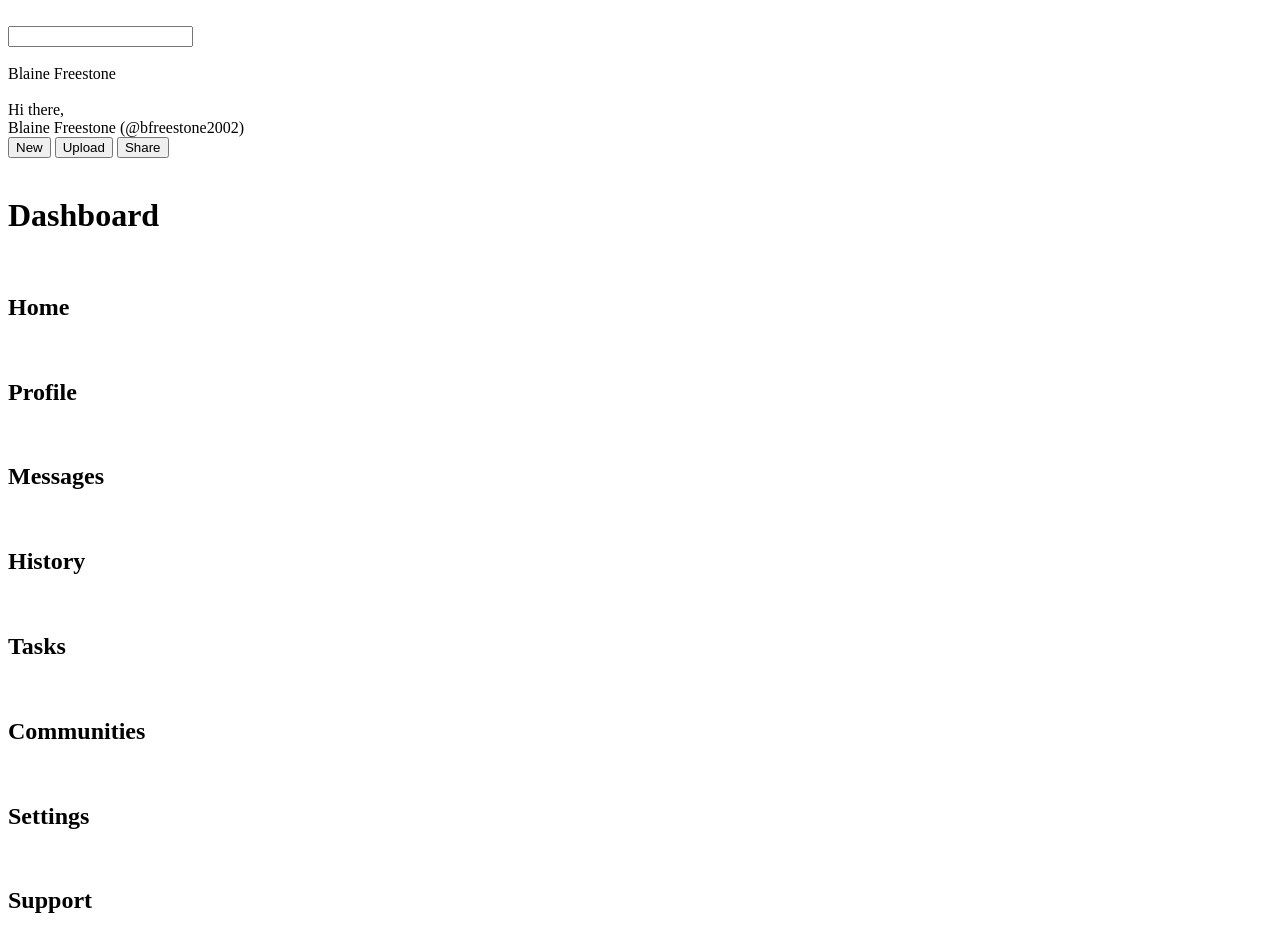
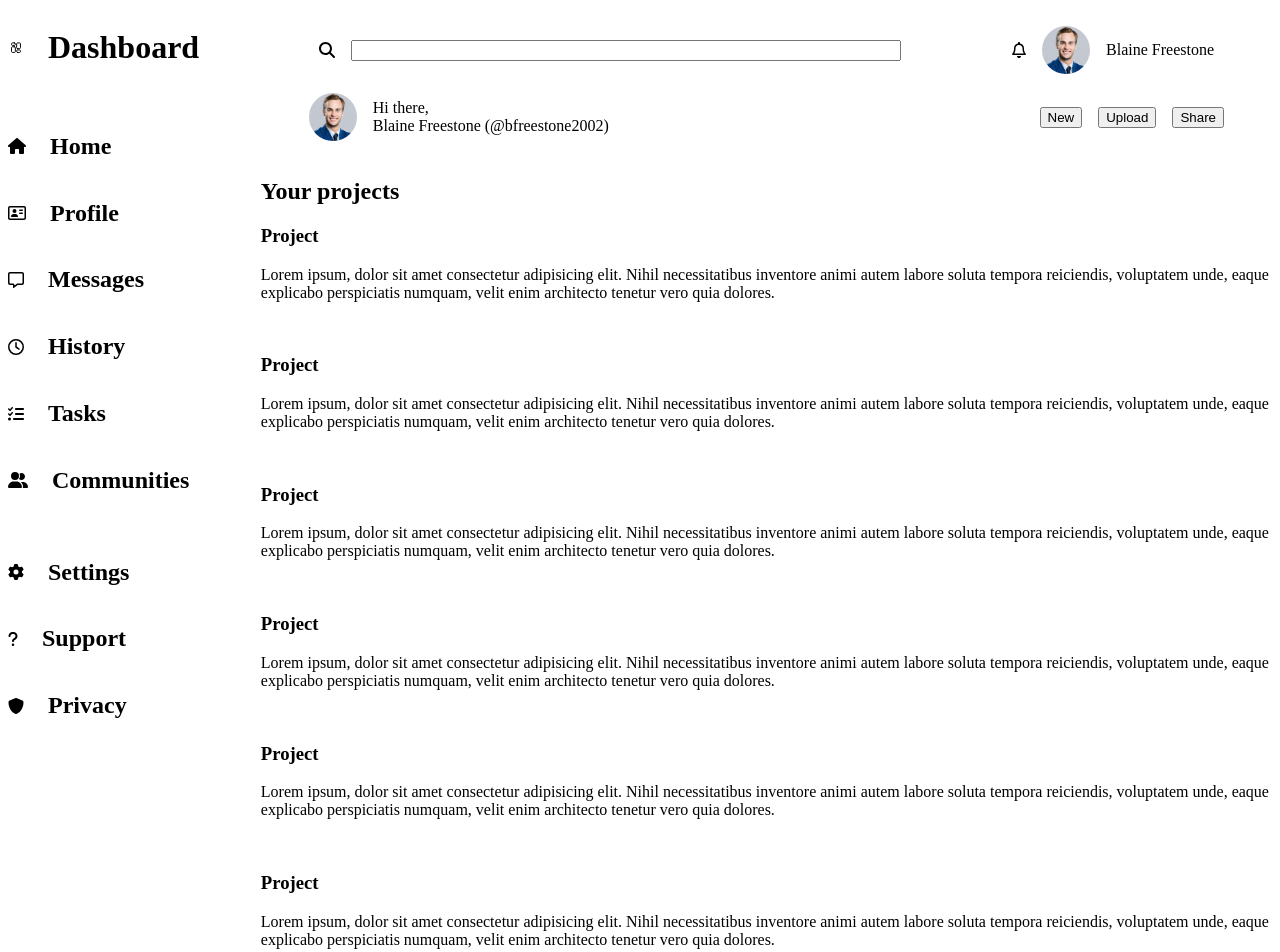
Before and after one commit to blainefreestone/admin-dashboard, a plain HTML site: page index.html in a window 1280 px wide. Shown: the top 952 px of the page. Drawn offline with Linux system fonts and the light colour scheme.

Commit message:
Icon images folder created. Created grid for body. Positioned content in header and sidebar.

```diff
--- a/index.html
+++ b/index.html
@@ -8,20 +8,24 @@
 </head>
 <body>
     <div class="header">
-        <div class="top-header">
-            <img class="magnifying-glass">
-            <form>
-                <input type="search">
-            </form>
-            <img class="notification-bell">
-            <img class="profile-picture">
-            <div class="account-name">
-                Blaine Freestone
+        <div class="header-top">
+            <div class="search-bar">
+                <img src="./images/magnifying-glass-solid.svg" class="logo">
+                <form>
+                    <input type="search">
+                </form>
+            </div>
+            <div class="header-top-right">
+                <img src="./images/bell-regular.svg" class="logo">
+                <img src = "./images/business-man.jpg" class="profile-picture">
+                <div class="account-name">
+                    Blaine Freestone
+                </div>
             </div>
         </div>
         <div class="header-bottom">
             <div class="header-bottom-left">
-                <img class="profile-picture">
+                <img src = "./images/business-man.jpg" class="profile-picture">
                 <div class="greeting">
                     Hi there,
                     <div class="account-name account-username">
@@ -38,46 +42,46 @@
     </div>
     <div class="sidebar">
         <div class="sidebar-header">
-            <img class="logo">
+            <img src="./images/dashboard.svg" class="logo">
             <h1>Dashboard</h1>
         </div>
         <div class="sidebar-middle">
             <div class="sidebar-row">
-                <img class="row-logo">
+                <img src="./images/house-solid.svg" class="logo">
                 <h2>Home</h2>
             </div>
             <div class="sidebar-row">
-                <img class="row-logo">
+                <img src="./images/address-card-regular.svg" class="logo">
                 <h2>Profile</h2>
             </div>
             <div class="sidebar-row">
-                <img class="row-logo">
+                <img src="./images/message-regular.svg" class="logo">
                 <h2>Messages</h2>
             </div>
             <div class="sidebar-row">
-                <img class="row-logo">
+                <img src="./images/clock-regular.svg" class="logo">
                 <h2>History</h2>
             </div>
             <div class="sidebar-row">
-                <img class="row-logo">
+                <img src="./images/list-check-solid.svg" class="logo">
                 <h2>Tasks</h2>
             </div>
             <div class="sidebar-row">
-                <img class="row-logo">
+                <img src="./images/user-group-solid.svg" class="logo">
                 <h2>Communities</h2>
             </div>
         </div>
         <div class="sidebar-bottom">
             <div class="sidebar-row">
-                <img class="row-logo">
+                <img src="./images/gear-solid.svg" class="logo">
                 <h2>Settings</h2>
             </div>
             <div class="sidebar-row">
-                <img class="row-logo">
+                <img src="./images/question-solid.svg" class="logo">
                 <h2>Support</h2>
             </div>
             <div class="sidebar-row">
-                <img class="row-logo">
+                <img src="./images/shield-solid.svg" class="logo">
                 <h2>Privacy</h2>
             </div>
         </div>
--- a/style.css
+++ b/style.css
@@ -4,3 +4,79 @@
     --light-blue-color: #7BB4C4; /* 10% */
     --neutral-color: #F6F3E7; /* 60% */
 }
+
+body {
+    display: grid;
+    grid-template-columns: 1fr 4fr;
+    grid-template-rows: 150px 4fr;
+}
+
+.logo {
+    height: 1rem;
+}
+
+.profile-picture {
+    height: 3rem;
+    width: auto;
+    border-radius: 50%;
+}
+
+.header {
+    grid-area: 1 / 2 / 2 / 3;
+
+    display: grid;
+    grid-template-rows: 1fr 1fr;
+    padding: .5rem 3rem;
+}
+
+.header-top,
+.header-bottom {
+    display: flex;
+    justify-content: space-between;
+    align-items: center;
+}
+
+.header-top .search-bar,
+.header-top .header-top-right,
+.header-bottom .header-bottom-left,
+.header-bottom .header-bottom-right {
+    display: flex;
+    justify-content: space-around;
+    align-items: center;
+    gap: 16px;
+}
+
+.header-top {
+    padding: 10px;
+}
+
+.header-top .search-bar {
+    flex-basis: 65%;
+}
+
+.search-bar form,
+.search-bar input {
+    width: 100%
+}
+
+.sidebar {
+    grid-area: 1 / 1 / 3 / 2;
+
+    display: flex;
+    flex-direction: column;
+    justify-content: flex-start;
+    gap: 25px;
+}
+
+.sidebar .sidebar-header,
+.sidebar .sidebar-row {
+    display: flex;
+    flex-direction: row;
+    justify-content: flex-start;
+    align-items: center;
+    gap: 1.5rem;
+}
+
+.content {
+    grid-area: ;
+}
```
Also changed, not shown: images/address-card-regular.svg (added), images/bell-regular.svg (added), images/business-man.jpg (added), images/clock-regular.svg (added), images/code-branch-solid.svg (added), images/dashboard.svg (added), images/eye-regular.svg (added), images/gear-solid.svg (added), images/house-solid.svg (added), images/list-check-solid.svg (added), images/magnifying-glass-solid.svg (added), images/message-regular.svg (added), images/question-solid.svg (added), images/shield-solid.svg (added), 2 more files.
